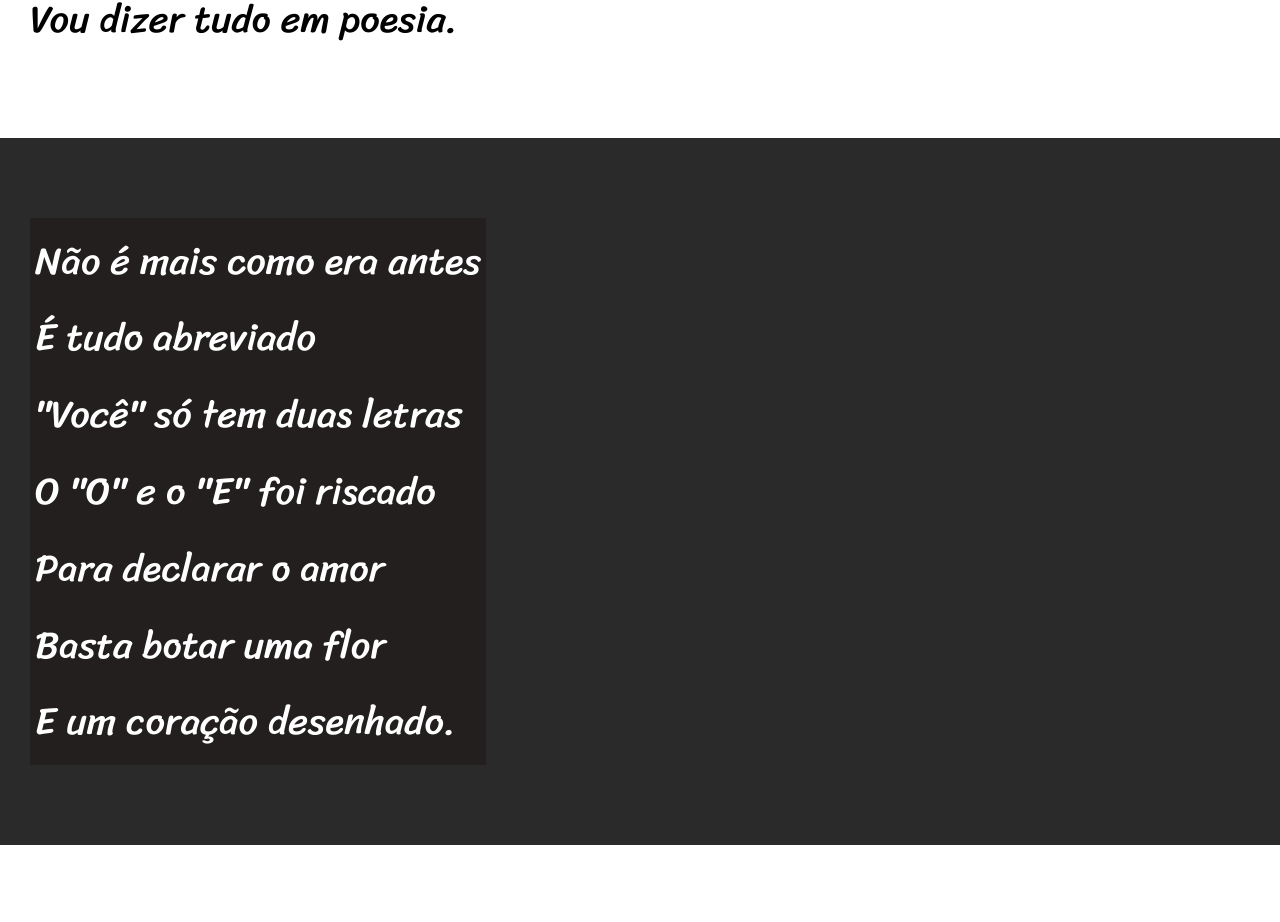
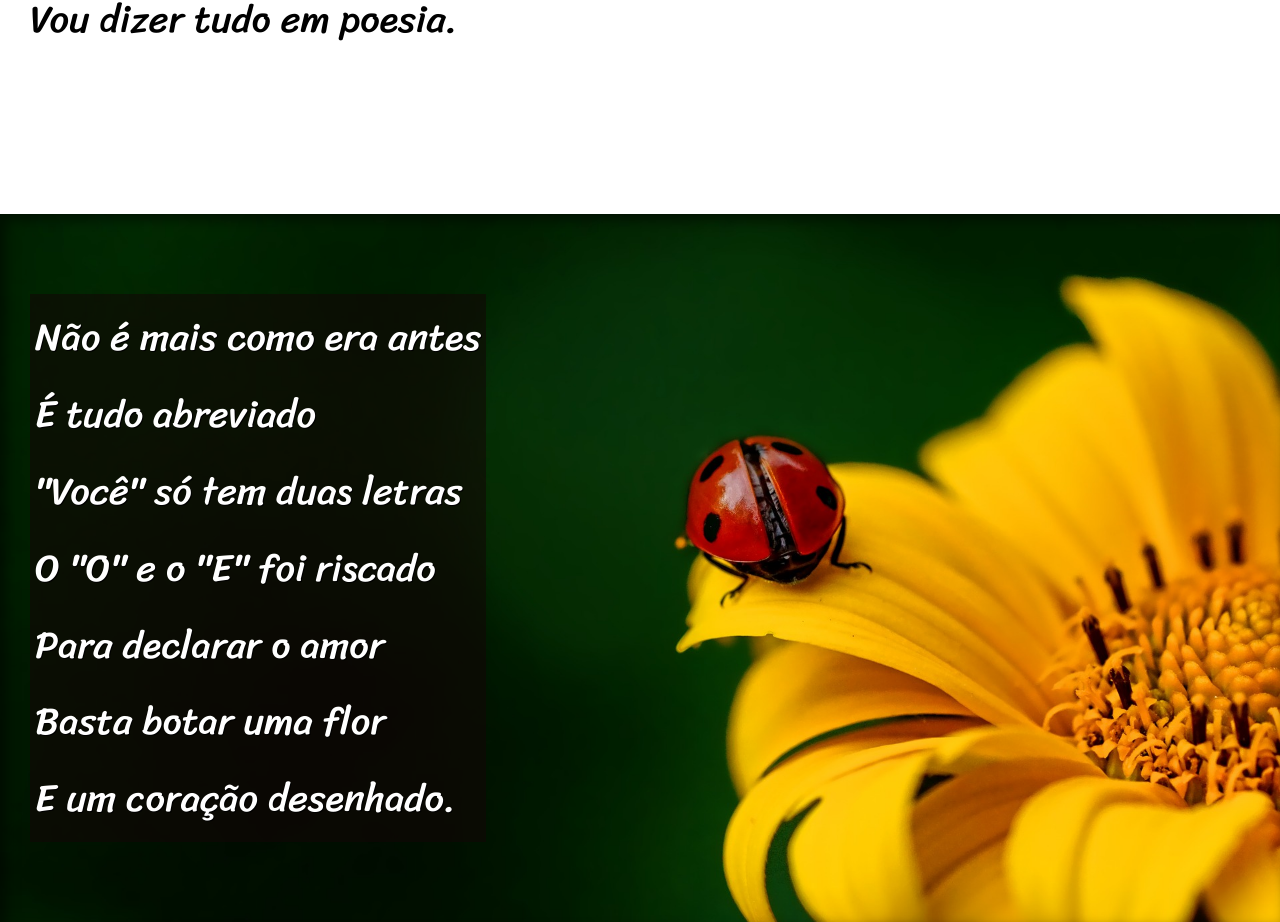
Before and after one commit to Kelly-Keirsbaumer/Projeto-cordel, a plain HTML site: page index.html in a window 1280 px wide. Shown: the part 778-1700 px from the top of the page. Drawn offline with Linux system fonts and the light colour scheme.

Commit message:
finalização cordel

```diff
--- a/index.html
+++ b/index.html
@@ -25,7 +25,7 @@
         </p>
 </section>
 
-    <section class="imagem">
+    <section class="imagem" id="img01">
         <p>
             Não é mais como era antes <br>
             É tudo abreviado <br>
@@ -60,7 +60,7 @@
 </section>
 
 
-<section class="imagem">
+<section class="imagem" id="img02">
     <p>
 
             Tenho saudade das cartas <br>
--- a/style.css
+++ b/style.css
@@ -54,6 +54,9 @@ section {
     font-size: 3vw;
 }
 
+section > p {
+    padding-bottom: 2em;
+}
 section.normal {
     background-color: white;
     color: black;
@@ -61,14 +64,29 @@ section.normal {
 }
 
 section.imagem {
-    background-color: rgba(0, 0, 0, 0.748);
+    background-color: rgba(0, 0, 0, 0.52);
     color: white;
+    text-shadow: 1px 1px 0px black;
+    box-shadow: inset 6px 6px 13px 0px rgba(0, 0, 0, 0.507);
+    background-size: cover;
+    background-attachment: fixed;
 
 }
 section.imagem > p {
     display: inline-block;
     padding: 5px;
-    background-color: rgba(18, 6, 6, 0.296);
+    background-color: rgba(18, 6, 6, 0.571);
+
+}
+section#img01 {
+        background-image: url('./imagens/background001.jpg');
+        background-position: right center;
+
+}
+
+section#img02 {
+        background-image: url('./imagens/background002.jpg');
+
 }
 footer {
     background-color: black;
```
